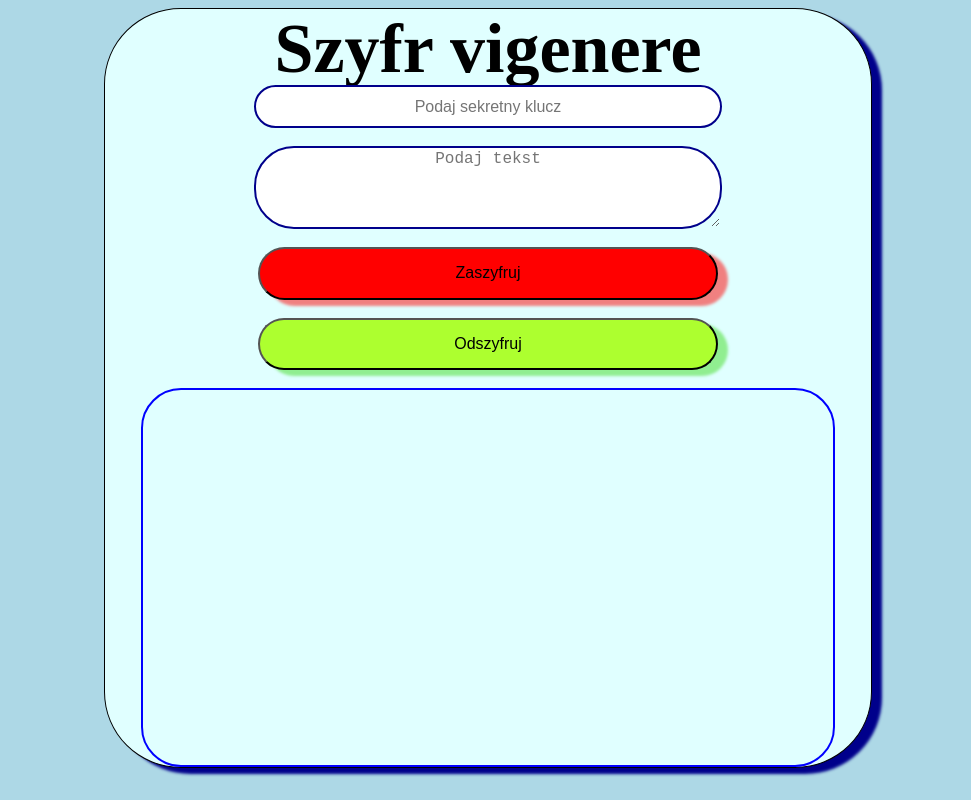
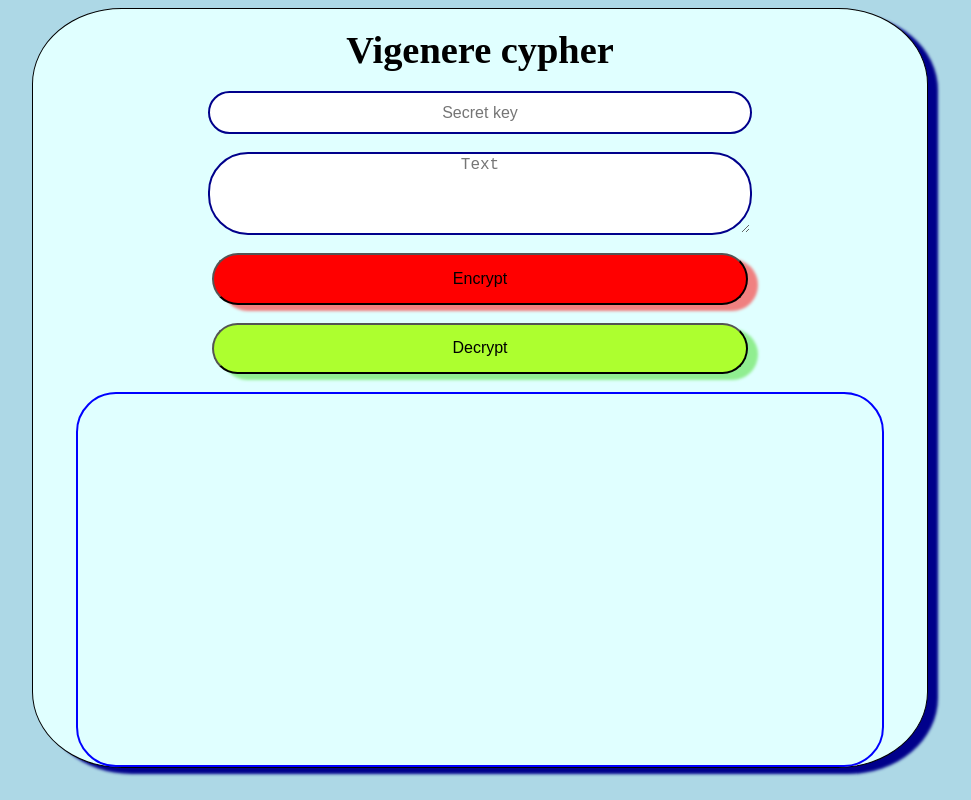
Before and after one commit to Orangon03/Vigener-s-cipher, a plain HTML site: page index.html in a window 1280 px wide. Shown: the whole page, without its empty margins (160-1131 px from the left). Drawn offline with Linux system fonts and the light colour scheme.

Commit message:
Fixed width, changed language to english and made website more reactive

```diff
--- a/index.html
+++ b/index.html
@@ -8,8 +8,8 @@
     <style>
         body {
             background-color: lightblue;
-            height: 100%;
-            width: 100%;
+            /* height: 100%; */
+            /* width: 100%; */
             display: flex;
             justify-content: center;
             align-items: center;
@@ -17,11 +17,8 @@
         }
 
         h1 {
-            font-size: 70px;
-            height: 10%;
-            padding: 0;
-            margin: 0;
-            /* background-color: black; */
+            font-size: clamp(1.8rem, 3vw, 3rem);
+            margin: 0.5em 0;
         }
 
         button {
@@ -54,14 +51,13 @@
 
         .mainDiv {
             height: 95vh;
-            width: 60vw;
+            width: 70vw;
             text-align: center;
             border: 1px solid black;
             box-shadow: 10px 6px 3px darkblue;
             box-sizing: border-box;
             background-color: lightcyan;
             border-radius: 10%;
-            /* opcje display */
             display: flex;
             flex-direction: column;
             justify-content: flex-start;
@@ -96,7 +92,7 @@
 
             if (!text || !key) {
 
-                alert('Wypełnij wszystkie pola!')
+                alert('Please fill every field!')
                 return null
             }
 
@@ -114,7 +110,7 @@
             key = key.toUpperCase().replace(/[^A-Z]/g, '');
 
             if (key.length === 0) {
-                alert('Klucz musi zawierać przynajmniej jedną literę!');
+                alert('Secret key is empty!');
                 return '';
             }
 
@@ -149,7 +145,7 @@
             key = key.toUpperCase().replace(/[^A-Z]/g, '');
 
             if (key.length === 0) {
-                alert('Klucz musi zawierać przynajmniej jedną literę!');
+                alert('Secret key is empty!');
                 return '';
             }
 
@@ -181,11 +177,11 @@
 
 <body>
     <div class="mainDiv">
-        <h1>Szyfr vigenere</h1>
-        <input type="text" class="secretKey" id="secretKey" placeholder="Podaj sekretny klucz"><br>
-        <textarea class="inputValue" id="inputValue" placeholder="Podaj tekst"></textarea><br>
-        <button class="encrypt" onclick="encrypt()">Zaszyfruj</button><br>
-        <button class="decrypt" onclick="decrypt()">Odszyfruj</button><br>
+        <h1>Vigenere cypher</h1>
+        <input type="text" class="secretKey" id="secretKey" placeholder="Secret key"><br>
+        <textarea class="inputValue" id="inputValue" placeholder="Text"></textarea><br>
+        <button class="encrypt" onclick="encrypt()">Encrypt</button><br>
+        <button class="decrypt" onclick="decrypt()">Decrypt</button><br>
         <div class="valueDiv" id="valueDiv"></div>
     </div>
 </body>
```
